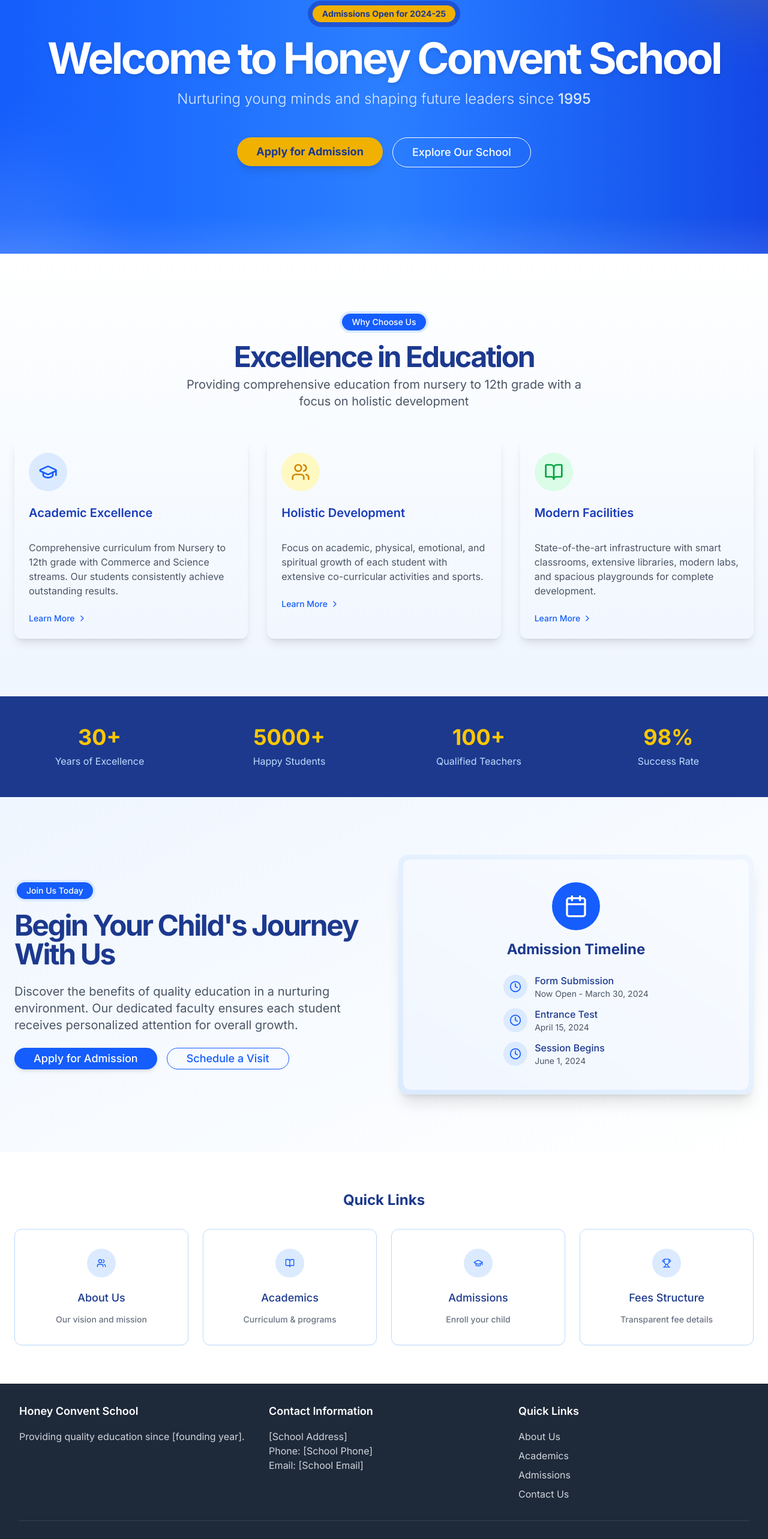
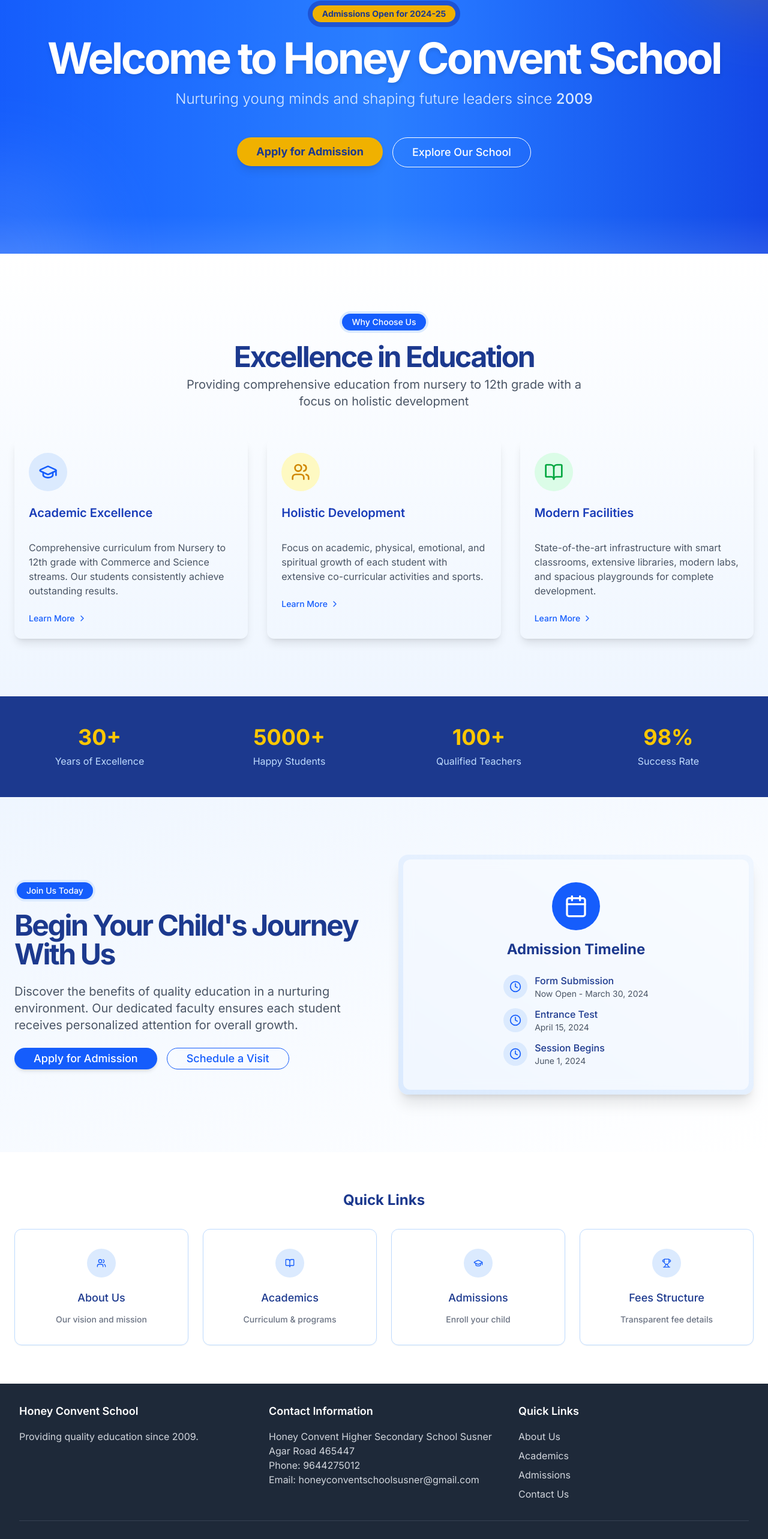
Before and after one commit to arish-me/honey-convent-school-next-js, a Next.js app: page / in a window 1280 px wide. Shown: the part 223-2789 px from the top of the page at 60% size. Built offline with nearby package versions, Linux system fonts and the light colour scheme.

Commit message:
Complete Hero

```diff
--- a/src/app/components/Header.tsx
+++ b/src/app/components/Header.tsx
@@ -20,7 +20,7 @@ export default function Header () {
                 Welcome to Honey Convent School
               </h1>
               <p className="mx-auto max-w-[800px] text-blue-100 md:text-xl lg:text-2xl font-light">
-                Nurturing young minds and shaping future leaders since <span className="font-medium">1995</span>
+                Nurturing young minds and shaping future leaders since <span className="font-medium">2009</span>
               </p>
             </div>
             <div className="flex flex-wrap justify-center gap-4 mt-6">
--- a/src/app/footer/Footer.tsx
+++ b/src/app/footer/Footer.tsx
@@ -7,13 +7,13 @@ export default function Footer ()
             <div className="grid grid-cols-1 md:grid-cols-3 gap-8">
               <div>
                 <h3 className="text-lg font-semibold mb-4">Honey Convent School</h3>
-                <p className="text-gray-300">Providing quality education since [founding year].</p>
+                <p className="text-gray-300">Providing quality education since 2009.</p>
               </div>
               <div>
                 <h3 className="text-lg font-semibold mb-4">Contact Information</h3>
-                <p className="text-gray-300">[School Address]</p>
-                <p className="text-gray-300">Phone: [School Phone]</p>
-                <p className="text-gray-300">Email: [School Email]</p>
+                <p className="text-gray-300">Honey Convent Higher Secondary School Susner Agar Road 465447</p>
+                <p className="text-gray-300">Phone: 9644275012</p>
+                <p className="text-gray-300">Email: honeyconventschoolsusner@gmail.com</p>
               </div>
               <div>
                 <h3 className="text-lg font-semibold mb-4">Quick Links</h3>
```
